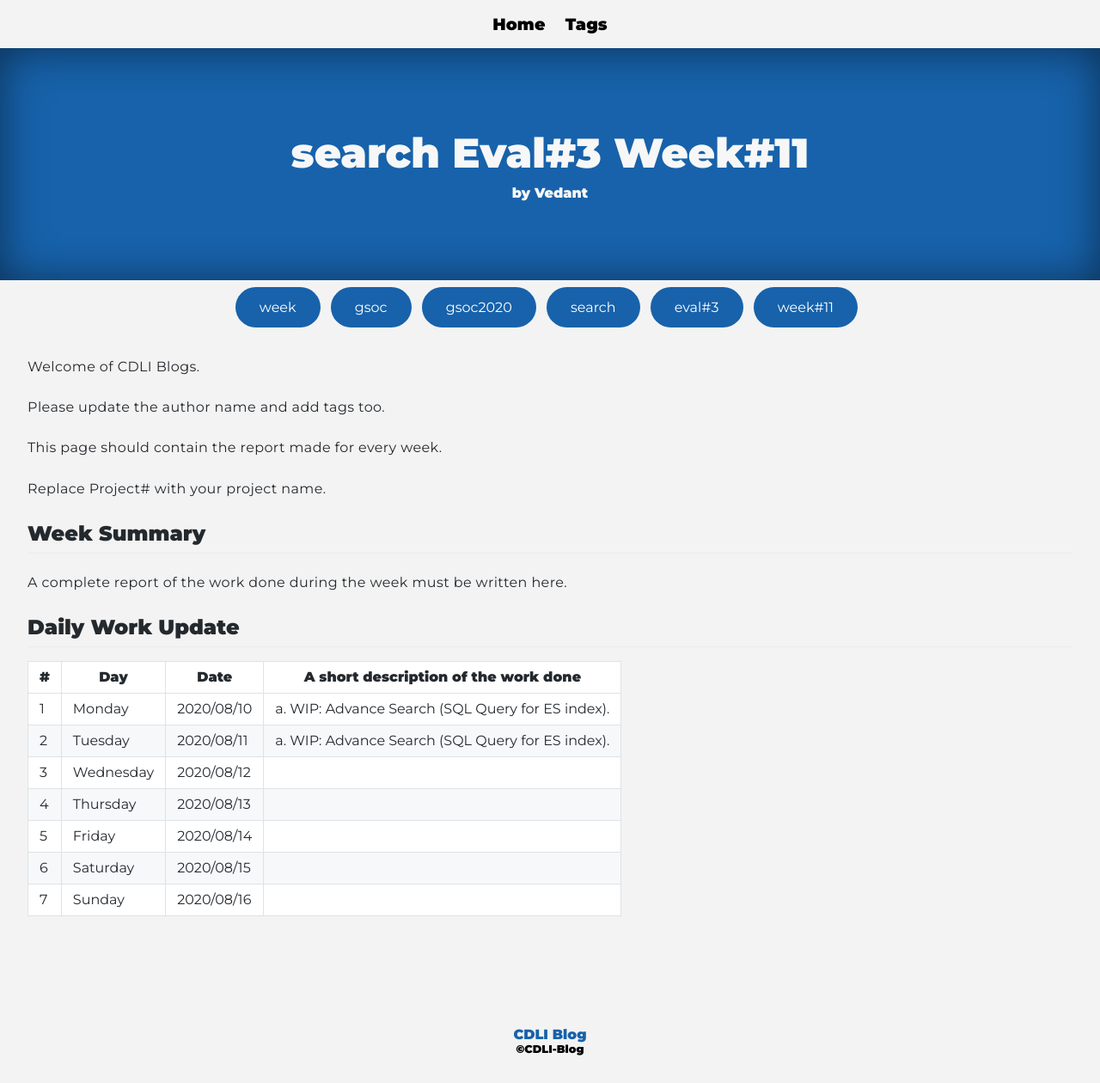
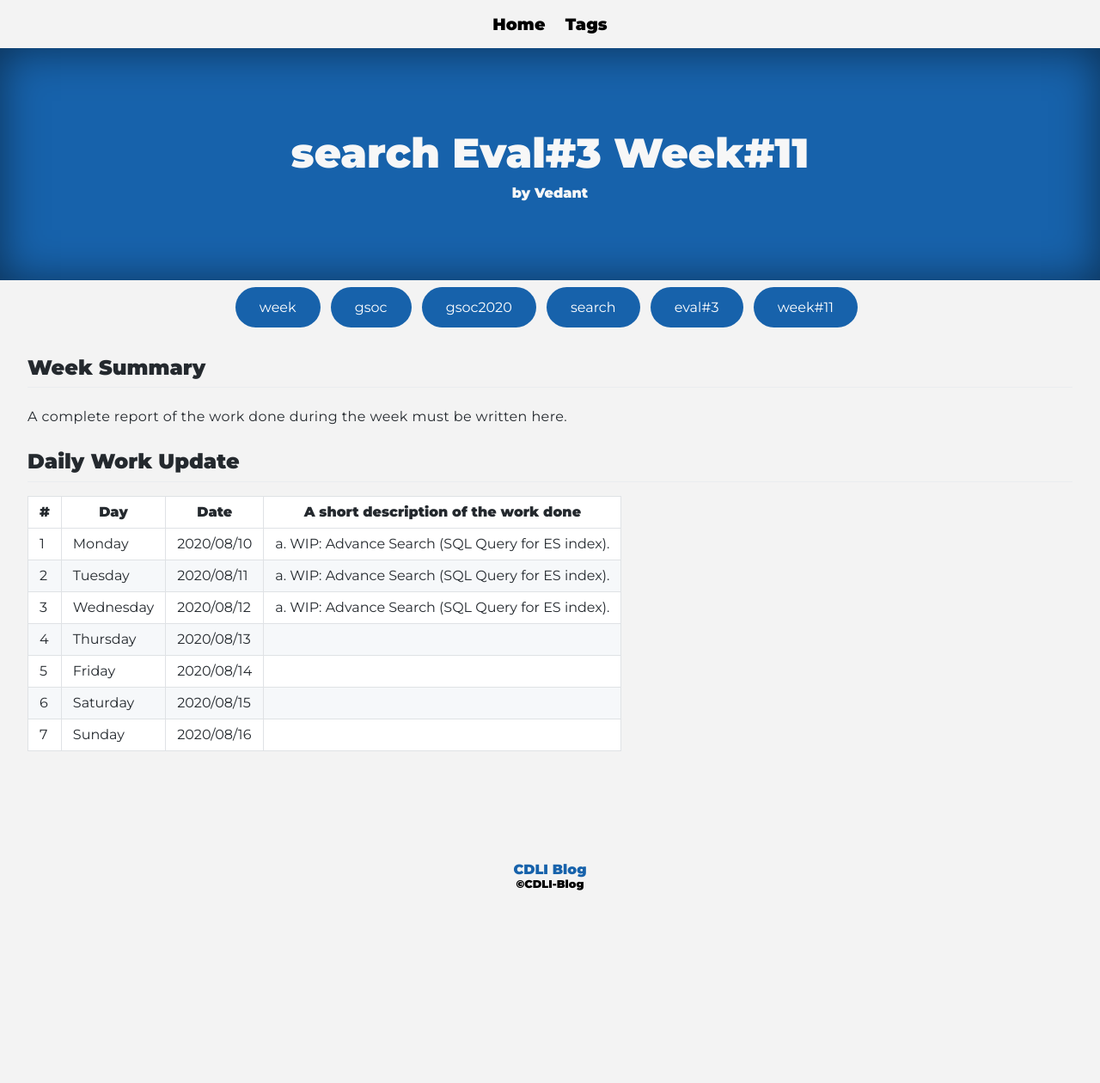
Before and after one commit to cdli-gh/blog, a Jekyll site: the page built from _blog/gsoc20/search/posts/13_week11.md, in a window 1280 px wide. Shown: the whole page at 86% size. Built offline with Jekyll 4.4.1, drawn with Linux system fonts in a browser that asks for light colours; Markdown is read by kramdown in place of the engine named in the settings; after the commit the page ends 1068 px from its top, so only the background shows below that.

Commit message:
Search : DailyUpdates 11:3

```diff
--- a/_blog/gsoc20/search/posts/13_week11.md
+++ b/_blog/gsoc20/search/posts/13_week11.md
@@ -4,13 +4,6 @@ title: search Eval#3 Week#11
 author: "Vedant"
 tags: ["week","gsoc","gsoc2020","search","eval#3","week#11"]
 ---
-Welcome of CDLI Blogs.
-
-Please update the author name and add tags too.
-
-This page should contain the report made for every week.
-
-Replace Project# with your project name.
 
 ## Week Summary
 
@@ -23,7 +16,7 @@ A complete report of the work done during the week must be written here.
 |---	|---	|---	|---	|
 |1   	| Monday 	|   2020/08/10	|  a. WIP: Advance Search (SQL Query for ES index).	|
 |2   	| Tuesday  	|   2020/08/11	|  a. WIP: Advance Search (SQL Query for ES index). 	|
-|3   	| Wednesday  	|  2020/08/12 	|   	|
+|3   	| Wednesday  	|  2020/08/12 	|  a. WIP: Advance Search (SQL Query for ES index). 	|
 |4   	| Thursday  	|   2020/08/13	|   	|
 |5   	| Friday  	|   2020/08/14	|   	|
 |6   	| Saturday  	|   2020/08/15	|   	|
```
